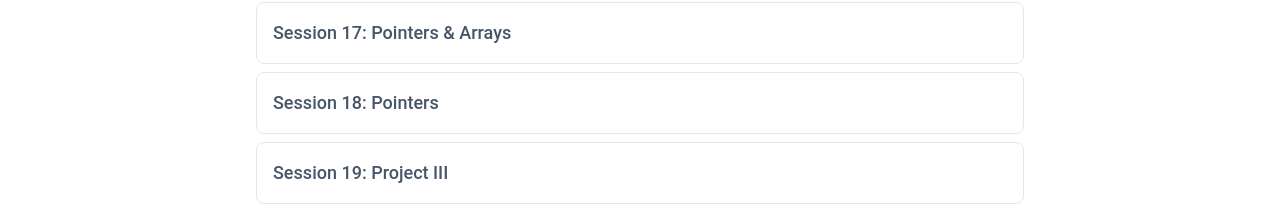
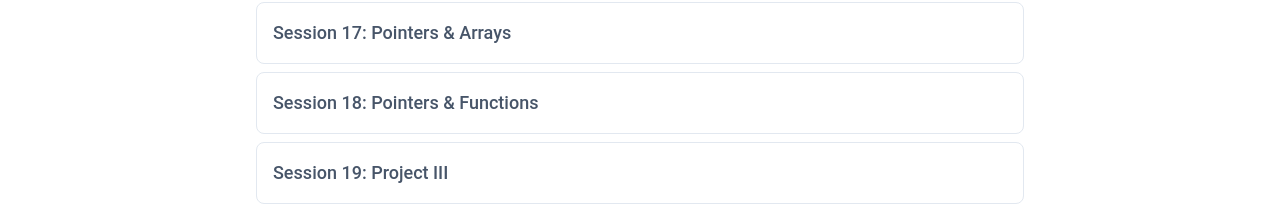
Before and after one commit to Keture/Keture-School-of-Coding, a React (Create React App) app: page /home in a window 1280 px wide. Shown: the part 2042-2248 px from the top of the page. Built offline with nearby package versions, Linux system fonts and the light colour scheme.

Commit message:
corrections

```diff
--- a/src/components/Syllabus.js
+++ b/src/components/Syllabus.js
@@ -134,7 +134,7 @@ const Syllabus = () => {
             ]
         },
         {
-            title: "Session 18: Pointers",
+            title: "Session 18: Pointers & Functions",
             body: [
                 "• Pointers & Functions",
                 "• Memory Allocation"
```
